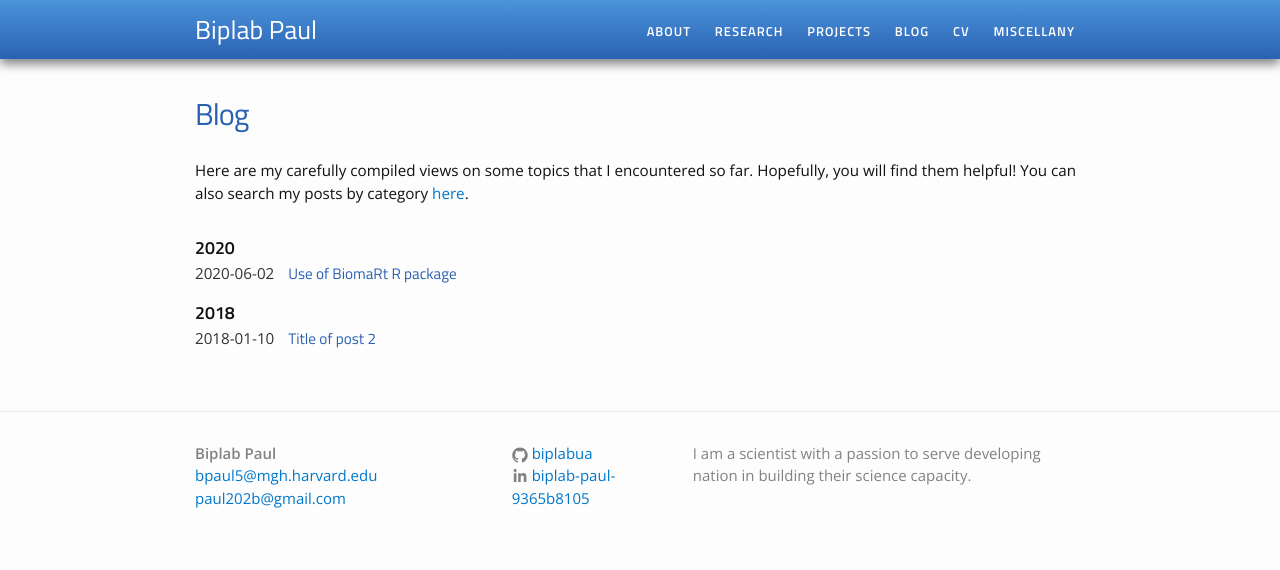
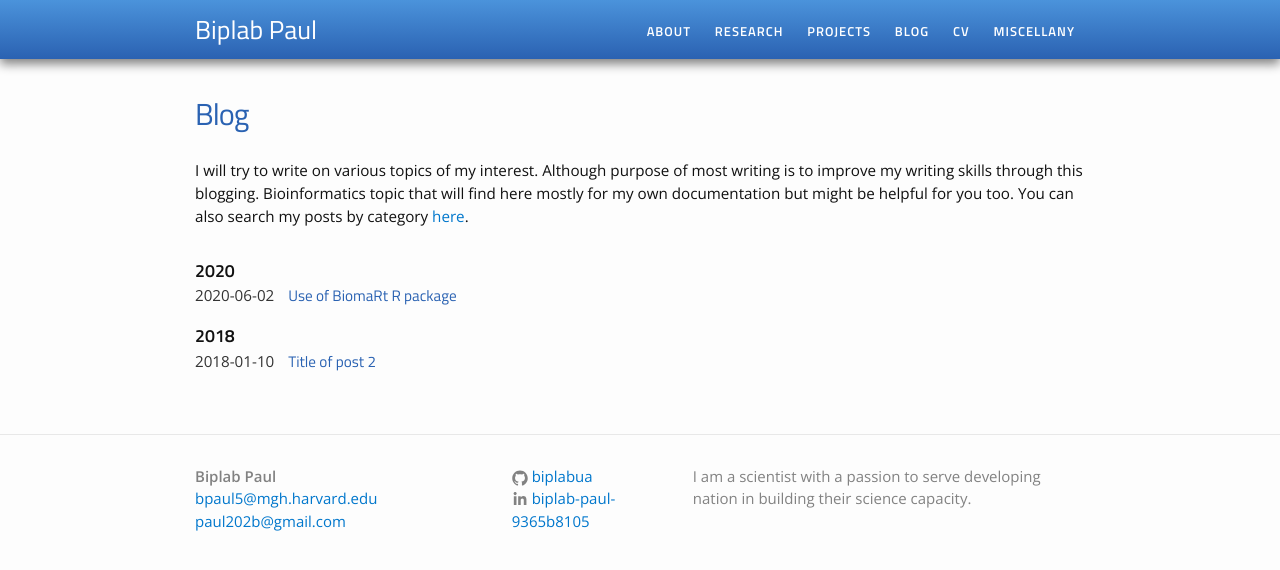
Before and after one commit to biplabua/biplabua.github.io, a Jekyll site: the page built from blog.md, in a window 1280 px wide. Shown: the top 570 px of the page. Built offline with Jekyll 4.4.1, drawn with Linux system fonts in a browser that asks for light colours.

Commit message:
Update blog.md

```diff
--- a/blog.md
+++ b/blog.md
@@ -4,7 +4,7 @@ title: Blog
 permalink: /blog/
 ---
 
-Here are my carefully compiled views on some topics that I encountered so far. Hopefully, you will find them helpful! You can also search my posts by category <a href="{{ site.baseurl }}/categories/">here</a>.
+I will try to write on various topics of my interest. Although purpose of most writing is to improve my writing skills through this blogging. Bioinformatics topic that will find here mostly for my own documentation but might be helpful for you too.  You can also search my posts by category <a href="{{ site.baseurl }}/categories/">here</a>.
 
 <ul class="listing">
 {% for post in site.posts %}
```
